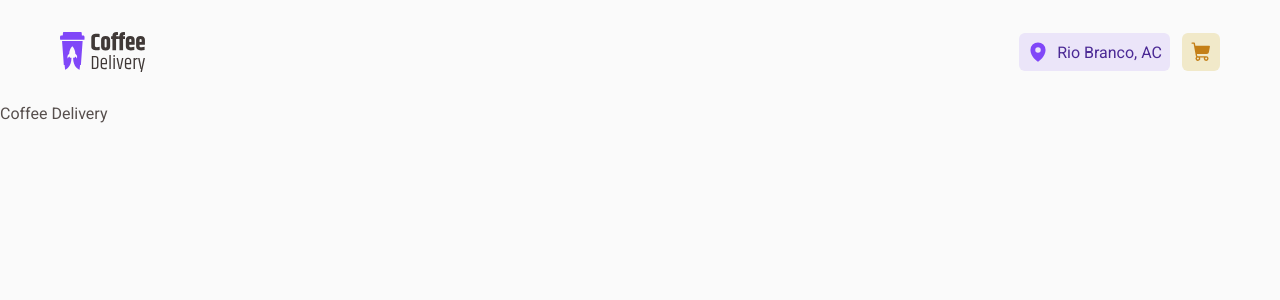
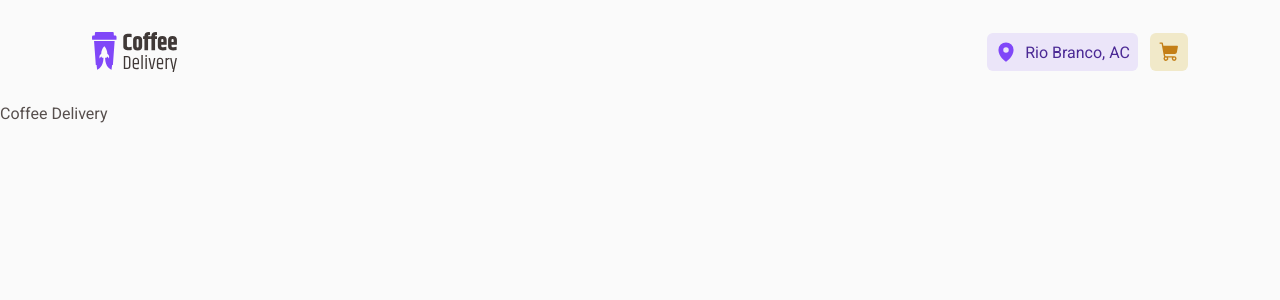
Before and after one commit to marcos-nsantos/coffee-delivery, a React (Vite) app: page / in a window 1280 px wide. Shown: the top 300 px of the page. Built offline with nearby package versions, Linux system fonts and the light colour scheme.

Commit message:
fix: update padding in Header component style
The change specifically involves the update of the padding in the Header component style file. Instead of having a spacing of 2rem on top and bottom (0 on left and right), the padding has been set to 2rem on all sides.

```diff
--- a/src/components/Header/styles.ts
+++ b/src/components/Header/styles.ts
@@ -2,7 +2,7 @@ import styled from "styled-components";
 
 export const Container = styled.header`
   max-width: 72.5rem;
-  padding: 2rem 0;
+  padding: 2rem;
   margin: 0 auto;
 
   display: flex;
```
